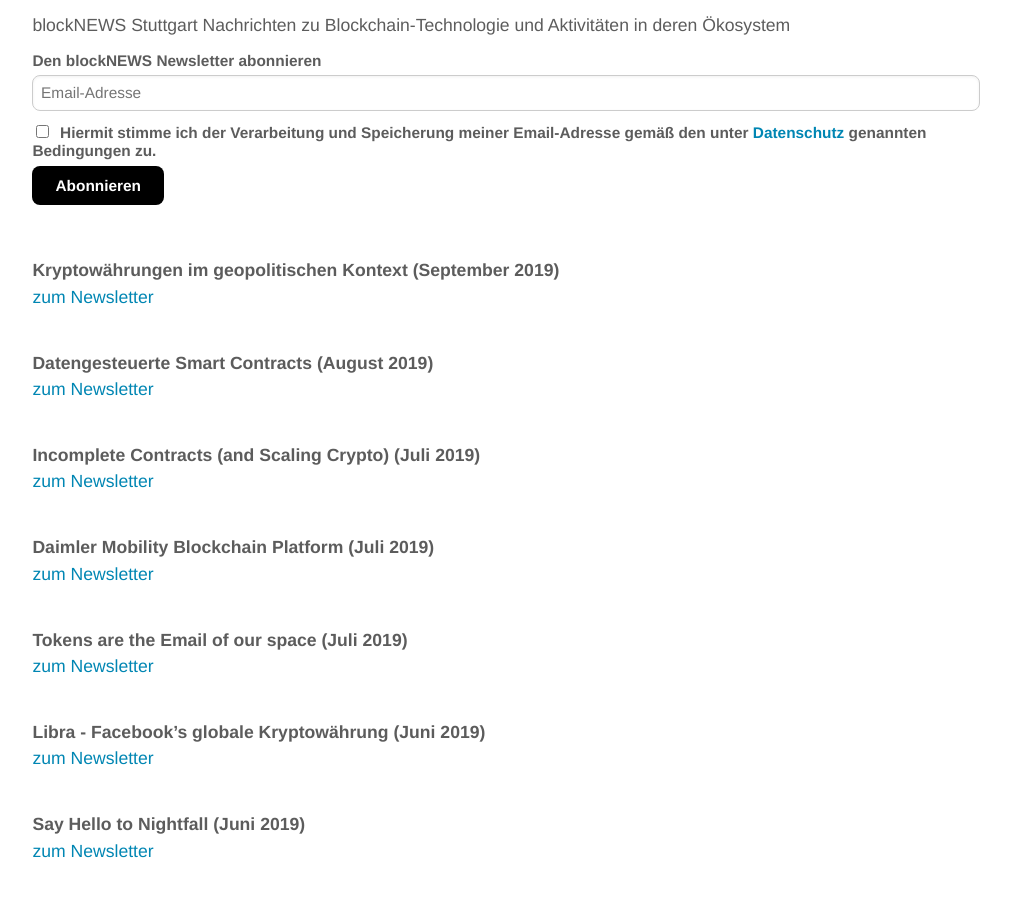
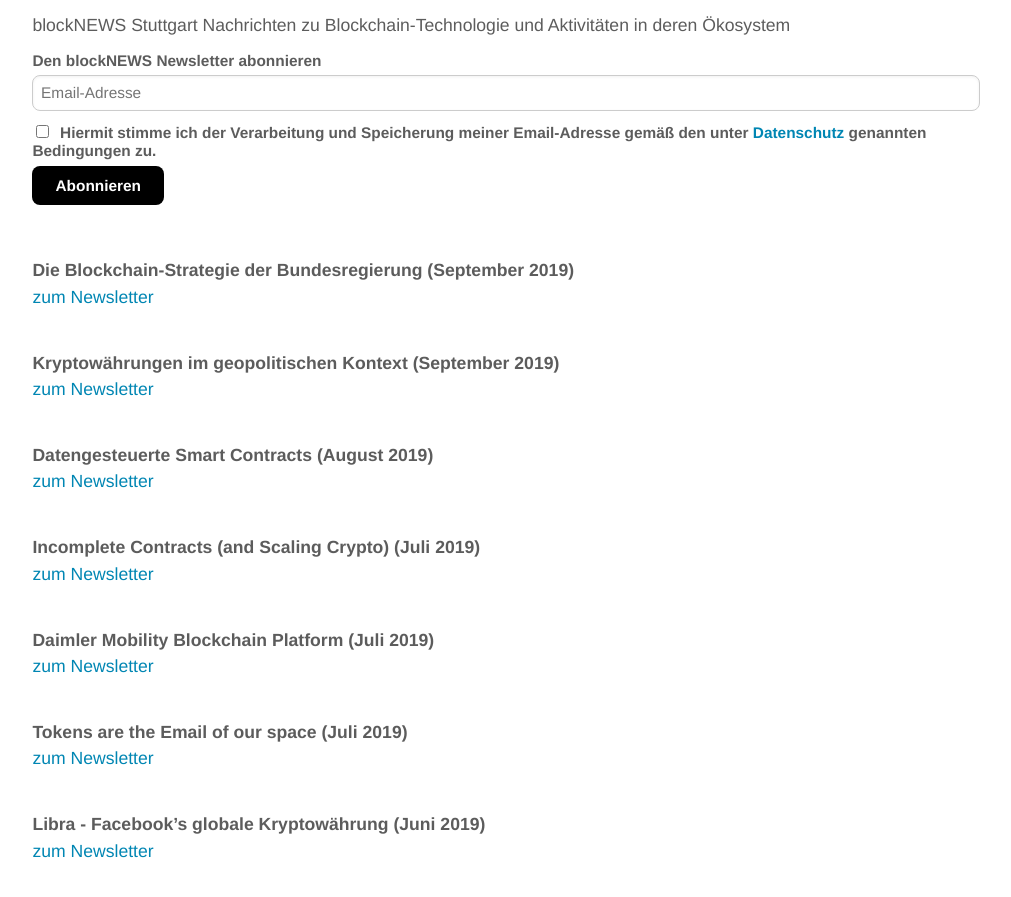
Before and after one commit to blocklab/site, a Jekyll site: the page built from newsletter.md, in a window 1280 px wide and 900 px high, scrolled down 529 px. Shown: the top 897 px of the window, without its empty margins (134-1145 px from the left). Built offline with Jekyll 4.4.1, drawn with Linux system fonts in a browser that asks for light colours; comment, search, counter and statistics services are not loaded.

Commit message:
Update newsletter.md

```diff
--- a/newsletter.md
+++ b/newsletter.md
@@ -33,6 +33,11 @@ Nachrichten zu Blockchain-Technologie und Aktivitäten in deren Ökosystem
 <!--End mc_embed_signup-->
 
 <br>
+<br>
+**Die Blockchain-Strategie der Bundesregierung (September 2019)**
+<br>
+[zum Newsletter](https://mailchi.mp/ce1a4c89d4c5/blockchain-strategie-der-bundesregierung)
+
 <br>
 **Kryptowährungen im geopolitischen Kontext (September 2019)**
 <br>
```
